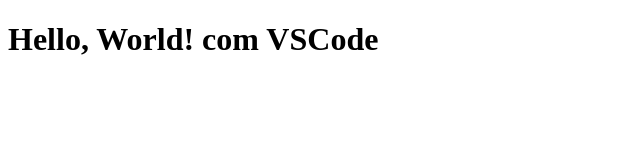
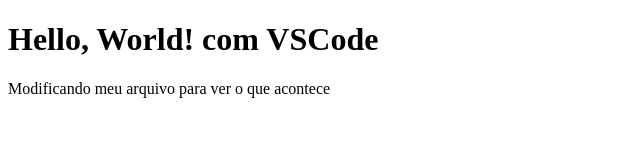
Before and after one commit to osmarol/teste-vscode, a plain HTML site: page index.html in a window 1280 px wide. Shown: the whole page, without its empty margins (0-640 px from the left). Drawn offline with Linux system fonts and the light colour scheme.

```diff
--- a/index.html
+++ b/index.html
@@ -9,5 +9,6 @@
 </head>
 <body>
     <h1>Hello, World! com VSCode</h1>
+    <p>Modificando meu arquivo para ver o que acontece</p>
 </body>
 </html>
```
